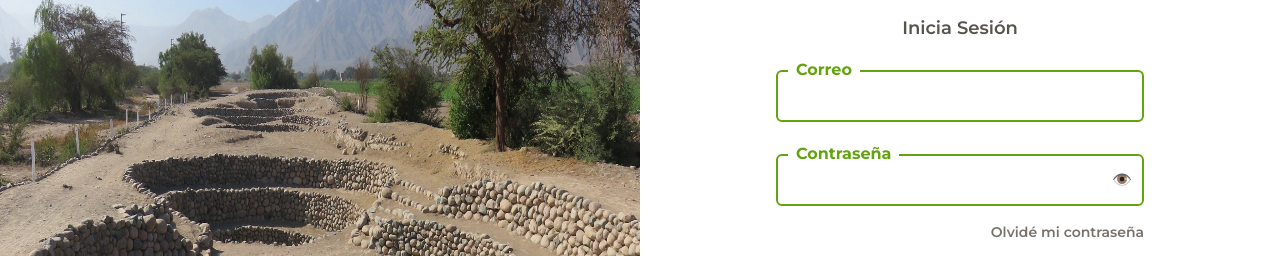
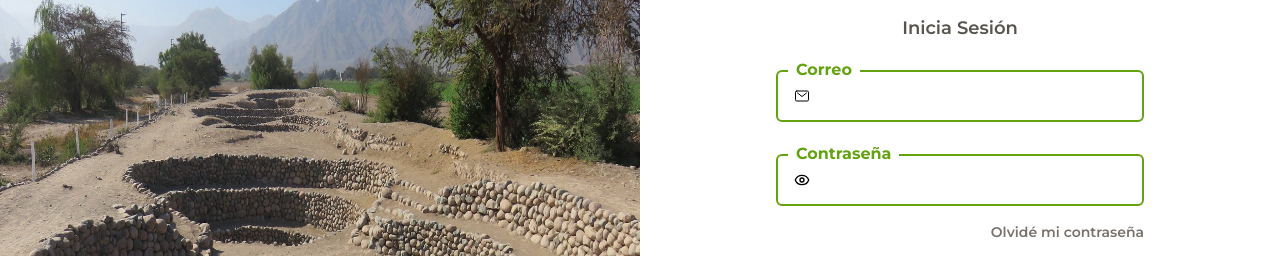
Before and after one commit to MagalyCanelo/JahlexTravelV2, a Next.js app: page /login in a window 1280 px wide. Shown: the part 258-514 px from the top of the page. Built offline with nearby package versions, Linux system fonts and the light colour scheme.

Commit message:
feat: Cambio de iconos para los formularios de sesión

```diff
--- a/app/Components/InputComponent.tsx
+++ b/app/Components/InputComponent.tsx
@@ -1,5 +1,6 @@
 "use client";
 import React, { InputHTMLAttributes, useEffect, useState } from "react";
+import { IoMailOutline } from "react-icons/io5";
 
 interface EmailInputProps extends InputHTMLAttributes<HTMLInputElement> {
   label?: string;
@@ -32,13 +33,17 @@ const EmailInput: React.FC<EmailInputProps> = ({
         {label}
       </label>
 
+      <div
+        className={`px-4 py-3 border-2 rounded-md focus:outline-none  ${
+          error ? "border-red-500 " : "border-oliva-c"
+        } transition-all duration-200 flex flex-row items-center gap-2`}
+      >
+        <IoMailOutline />
         <input
           id="email"
           name="email"
           type="email"
-        className={`px-4 py-3 border-2 rounded-md focus:outline-none  ${
-          error ? "border-red-500 " : "border-oliva-c"
-        } transition-all duration-200`}
+          className="outline-none"
           onFocus={() => setIsFocused(true)}
           onBlur={() => {
             setIsFocused(false);
@@ -48,6 +53,7 @@ const EmailInput: React.FC<EmailInputProps> = ({
           }}
           {...props}
         />
+      </div>
 
       {error && <p className="mt-1 text-sm text-red-600">{error}</p>}
     </div>
--- a/app/Components/PasswordInput.tsx
+++ b/app/Components/PasswordInput.tsx
@@ -1,5 +1,7 @@
 "use client";
 import React, { InputHTMLAttributes, useState } from "react";
+import { LuEye } from "react-icons/lu";
+import { TbLockPassword } from "react-icons/tb";
 
 interface PasswordInputProps extends InputHTMLAttributes<HTMLInputElement> {
   label?: string;
@@ -29,25 +31,27 @@ const PasswordInput: React.FC<PasswordInputProps> = ({
         {label}
       </label>
 
-      <div className="relative">
+      <div
+        className={`w-full px-4 py-3 border-2 rounded-md focus:outline-none ${
+          error ? "border-red-500" : "border-oliva-c"
+        } transition-all duration-200 flex flex-row items-center gap-2`}
+      >
+        <button
+          type="button"
+          onClick={() => setShowPassword(!showPassword)}
+          className=""
+        >
+          {showPassword ? <TbLockPassword /> : <LuEye />}
+        </button>
         <input
           id="password"
           name="password"
+          className="outline-none"
           type={showPassword ? "text" : "password"}
-          className={`w-full px-4 py-3 border-2 rounded-md focus:outline-none ${
-            error ? "border-red-500" : "border-oliva-c"
-          } transition-all duration-200`}
           onFocus={() => setIsFocused(true)}
           onBlur={() => setIsFocused(false)}
           {...props}
         />
-        <button
-          type="button"
-          onClick={() => setShowPassword(!showPassword)}
-          className="absolute right-3 top-1/2 transform -translate-y-1/2"
-        >
-          {showPassword ? "🙈" : "👁️"}
-        </button>
       </div>
 
       {error && <p className="mt-1 text-sm text-red-600">{error}</p>}
```
Lines whose indentation alone changed are shown as unchanged.
